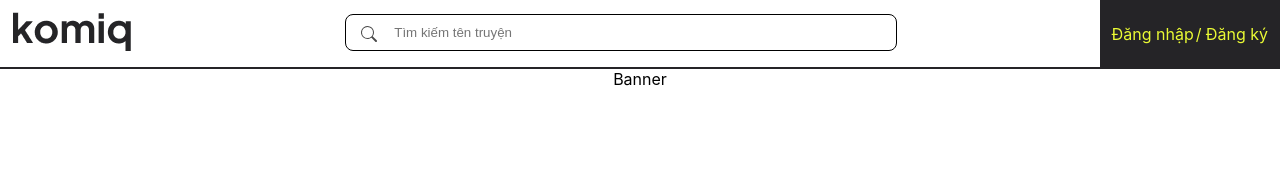
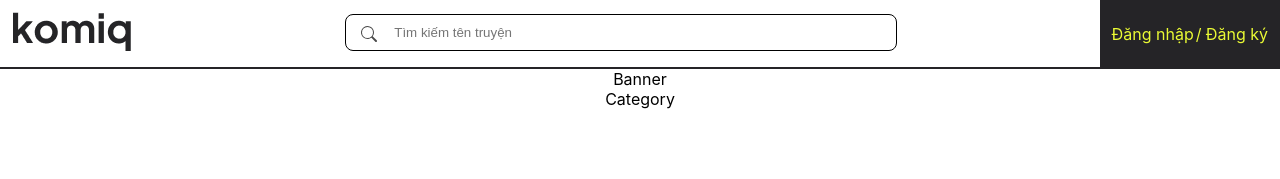
Before and after one commit to diennn-gg/training-jun, a React (Create React App) app in the folder web-truyen/: page / in a window 1280 px wide. Shown: the top 179 px of the page. Built offline with nearby package versions, Linux system fonts and the light colour scheme.

Commit message:
app: category

```diff
--- a/web-truyen/src/App.js
+++ b/web-truyen/src/App.js
@@ -1,12 +1,14 @@
 import './App.scss';
 import Header from './components/Header.js'
 import Banner from './components/Banner.js'
+import Category from './components/Category.js'
 
 function App() {
   return (
     <div className="App">
       <Header></Header>
       <Banner></Banner>
+      <Category></Category>
     </div>
   );
 }
--- /dev/null
+++ b/web-truyen/src/components/Category.js
@@ -0,0 +1,7 @@
+function Category () {
+    return (
+        <div>Category</div>
+    )
+}
+
+export default Category;
```
